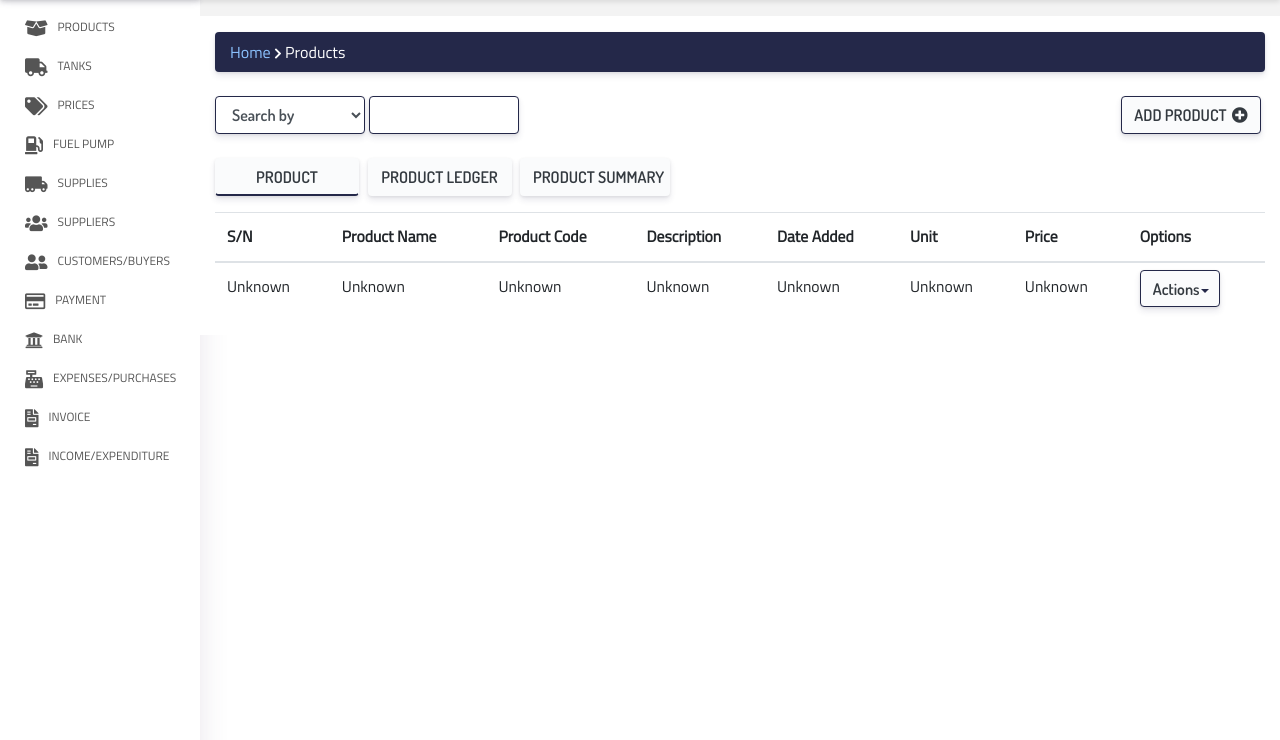
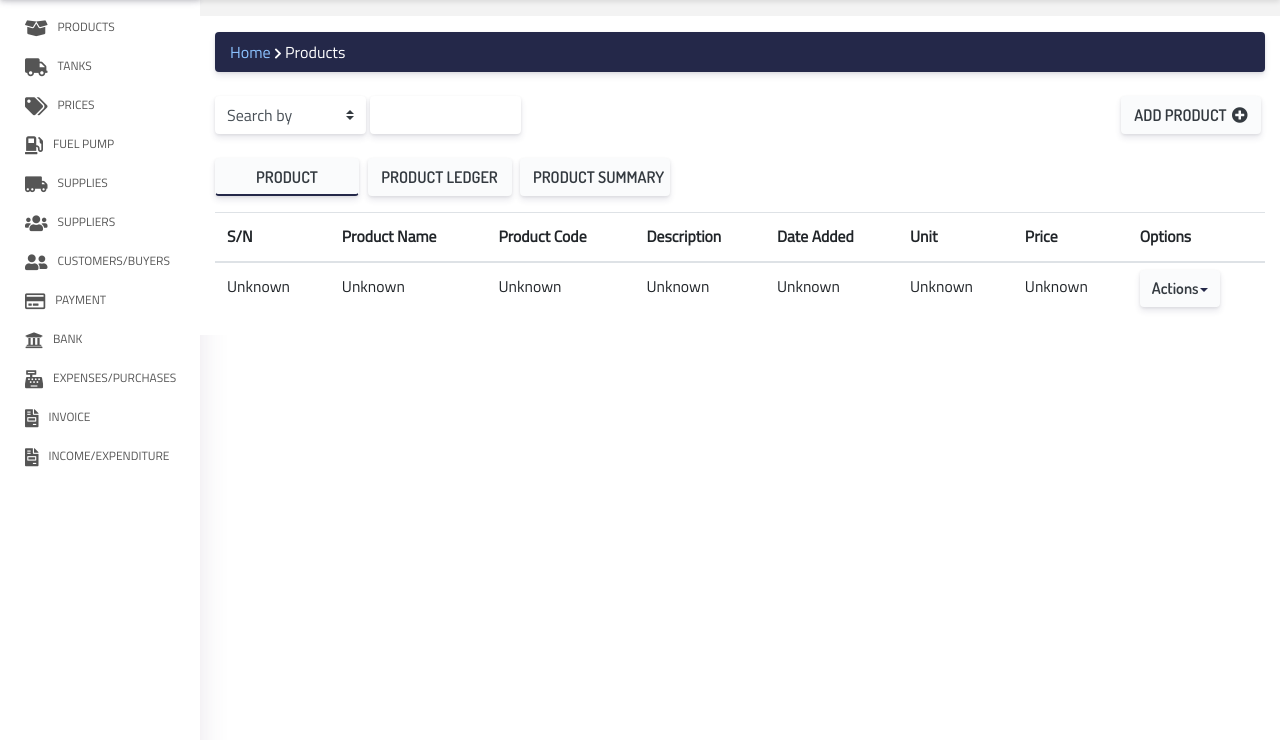
Before and after one commit to EmmanuelJoshua/Inventory-app-php, a PHP site: page /products.php in a window 1280 px wide. Shown: the part 60-800 px from the top of the page. Run offline with PHP 8.4, Linux system fonts and the light colour scheme; some libraries are stand-ins or nearby versions.

Commit message:
Changes.

```diff
--- a/app/assets/css-app-files/style.css
+++ b/app/assets/css-app-files/style.css
@@ -26,9 +26,8 @@
 
 
 .top-controls .btn{
-	margin-left: 5px;
 	font-family: Dosis;
-	border: 1px solid #242849;
+	border: none;
 	border-radius: .25rem;
 	box-shadow: 0 4px 6px rgba(50, 50, 93, .11), 0 1px 3px rgba(0, 0, 0, .08);
 	width: 70px !important;
@@ -50,8 +49,8 @@
 }
 
 .top-controls .form-control{
-	font-family: Dosis;
-	border: 1px solid #242849;
+	font-family: 'Titillium Web';
+	border: none;
 	height: 38px;
 	border-radius: .25rem;
 	box-shadow: 0 4px 6px rgba(50, 50, 93, .11), 0 1px 3px rgba(0, 0, 0, .08);
@@ -99,7 +98,7 @@
 .table .dropdown .btn{
 	margin-top: -5px;
 	font-family: Dosis;
-	border: 1px solid #242849;
+	border: none;
 	border-radius: .25rem;
 	box-shadow: 0 4px 6px rgba(50, 50, 93, .11), 0 1px 3px rgba(0, 0, 0, .08);
 	width: 80px !important;
--- a/app/includes/sideNavigation.php
+++ b/app/includes/sideNavigation.php
@@ -42,7 +42,7 @@
                 <a class="nav-link" href="#"><i class="far fa-credit-card"></i><span>Payment</span></a>
               </li>
               <li class="nav-item">
-                <a class="nav-link" href="#"><i class="fas fa-university"></i><span>Bank</span></a>
+                <a class="nav-link" href="bank.php"><i class="fas fa-university"></i><span>Bank</span></a>
               </li>
               <li class="nav-item">
                 <a class="nav-link" href="#"><i class="fas fa-cash-register"></i><span>Expenses/Purchases</span></a>
--- a/app/products.php
+++ b/app/products.php
@@ -30,7 +30,7 @@
                 <div class="mt-4 top-controls mb-4">
                   <button class="btn btn-primary mr-1" data-toggle="modal" data-target="#addProduct" style="float: right; width: 140px !important;">Add Product<i class="fas fa-plus-circle"></i></button>
                   <div class="form-inline">
-                    <select class="form-control col-md-2 col-3">
+                    <select class="custom-select form-control col-md-2 col-3">
                       <option>Search by</option>
                     </select>
                     <input type="text" name="" class="form-control ml-1 col-md-2 col-4" placeholder="">
```
Also changed, not shown: app/bank.php (added, +33 -0 lines), app/tanks.php (+8 -4 lines).
